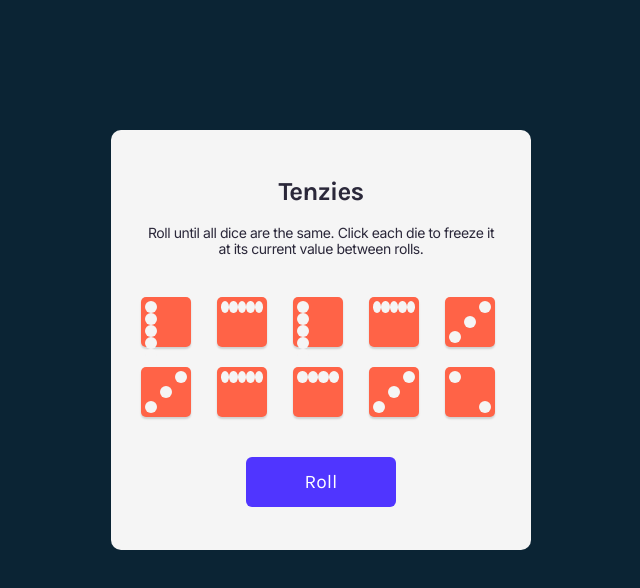
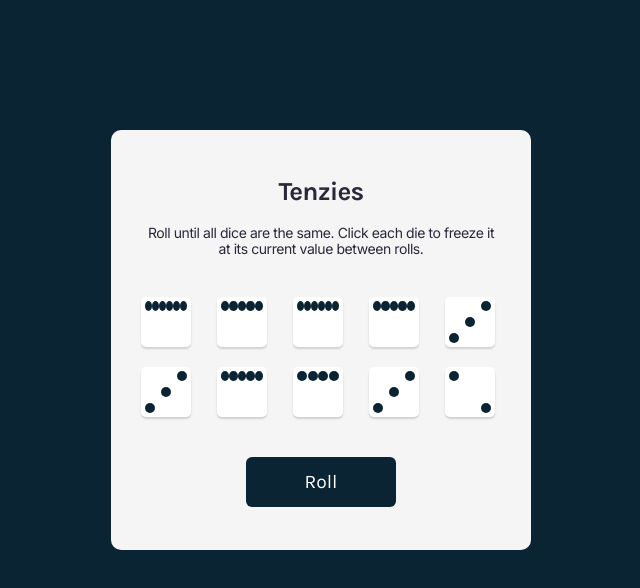
Before and after one commit to Liztowoju/tenzies, a React (Vite) app: page / in a window 1280 px wide. Shown: the top 588 px of the page, without its empty margins (319-959 px from the left). Built offline with nearby package versions, Linux system fonts and the light colour scheme.

Commit message:
fixed/ bug - dice-container backgroundColor

```diff
--- a/src/App.css
+++ b/src/App.css
@@ -1,19 +1,21 @@
 .dice {
     padding: 4px;
-    background-color: tomato;
+    /* background-color: tomato; */
     max-width: 50px;
     height: 50px;
    box-shadow: 0px 2px 2px rgba(0, 0, 0, 0.15);
     border-radius: 10%;
+    display: flex;
+  cursor: pointer;
 
 }
 
 .dot {
     display: block;
-    width: 12px;
-    height: 12px;
+    width: 10px;
+    height: 10px;
     border-radius: 50%;
-  background-color: #f5f5f5;
+  background-color: #0B2434;
 
 }
 
--- a/src/components/Die.jsx
+++ b/src/components/Die.jsx
@@ -2,7 +2,7 @@ import React from "react";
 
 export default function Die(props) {
     const styles = {
-        backgroundColor: props.isHeld ? '#59E391' : 'white'
+        backgroundColor: props.isHeld ? 'tomato' : 'white'
     }
 
 
@@ -22,25 +22,13 @@ export default function Die(props) {
         // <>
         {/* // if(i > 3) */}
         // dots.push(<div className="fourth-face dice">);
-        dots.push(<span className='dot' key={i}></span>);
+        dots.push(<span  className='dot' key={i}></span>);
         {/* </> */}
     }
 
     return (
 
-
-    // return indents;
-    // <div
-    //     className="die-look"
-    //     style={styles}
-    //     onClick={props.hold}
-    // >
-    //     <h3
-    //         className="die-num" >
-    //         {props.value}
-    //     </h3>
-    // </div>
-    <div className={'dice ' + stringifyNumber(props.value) + '-face'}>
+    <div className={'dice ' + stringifyNumber(props.value) + '-face'}  style={styles} onClick={props.hold}>
         {dots}
     </div>
     )
--- a/src/index.css
+++ b/src/index.css
@@ -47,7 +47,7 @@ p {
   gap: 20px;
 }
 
-.die-look {
+/* .die-look {
   height: 50px;
   width: 50px;
   border-radius: 10px;
@@ -56,7 +56,7 @@ p {
   align-items: center;
   justify-content: center;
   cursor: pointer;
-}
+} */
 
 .die-num {
   font-size: 2rem;
@@ -66,7 +66,7 @@ p {
 width: 150px;
 height: 50px;
 margin: 20px auto;
-background: #5035FF;
+background: #0B2434;
 border-radius: 6px;
 color: white;
 font-family: 'karla', sans-serif;
```
